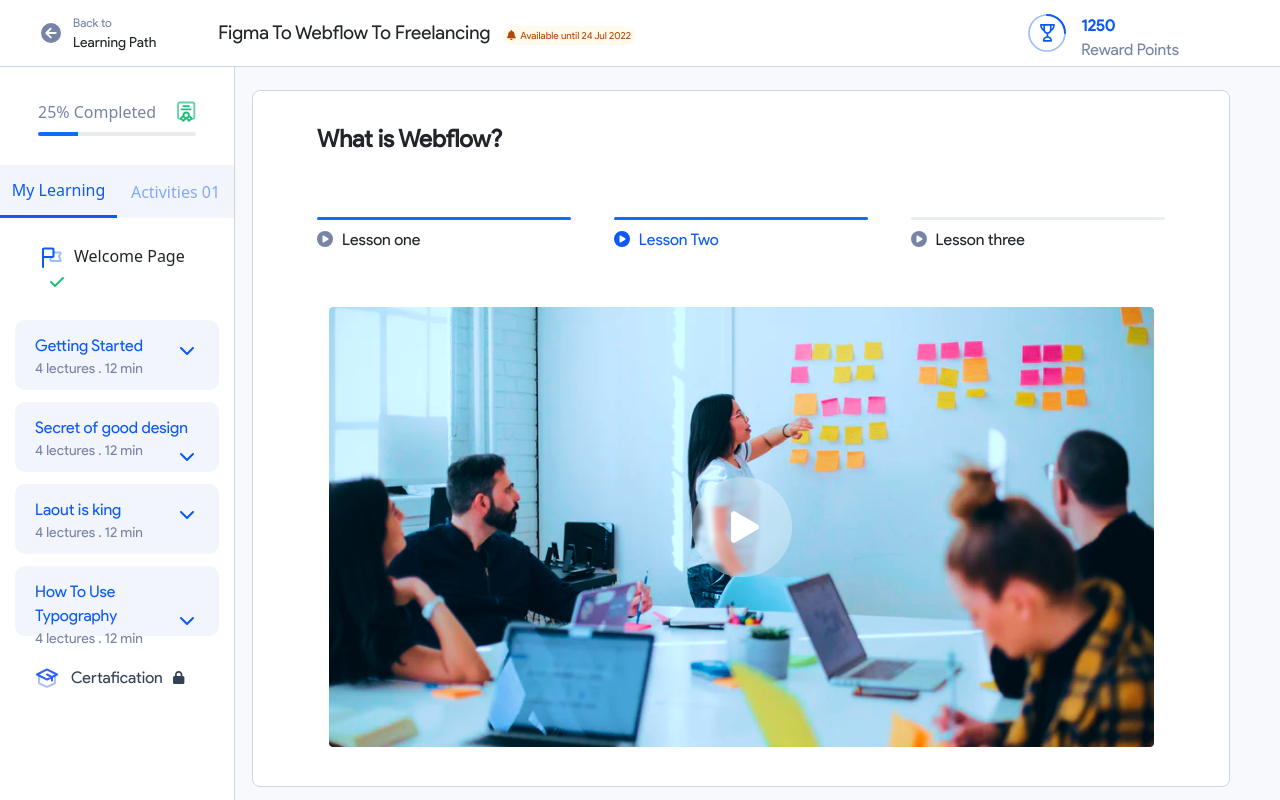
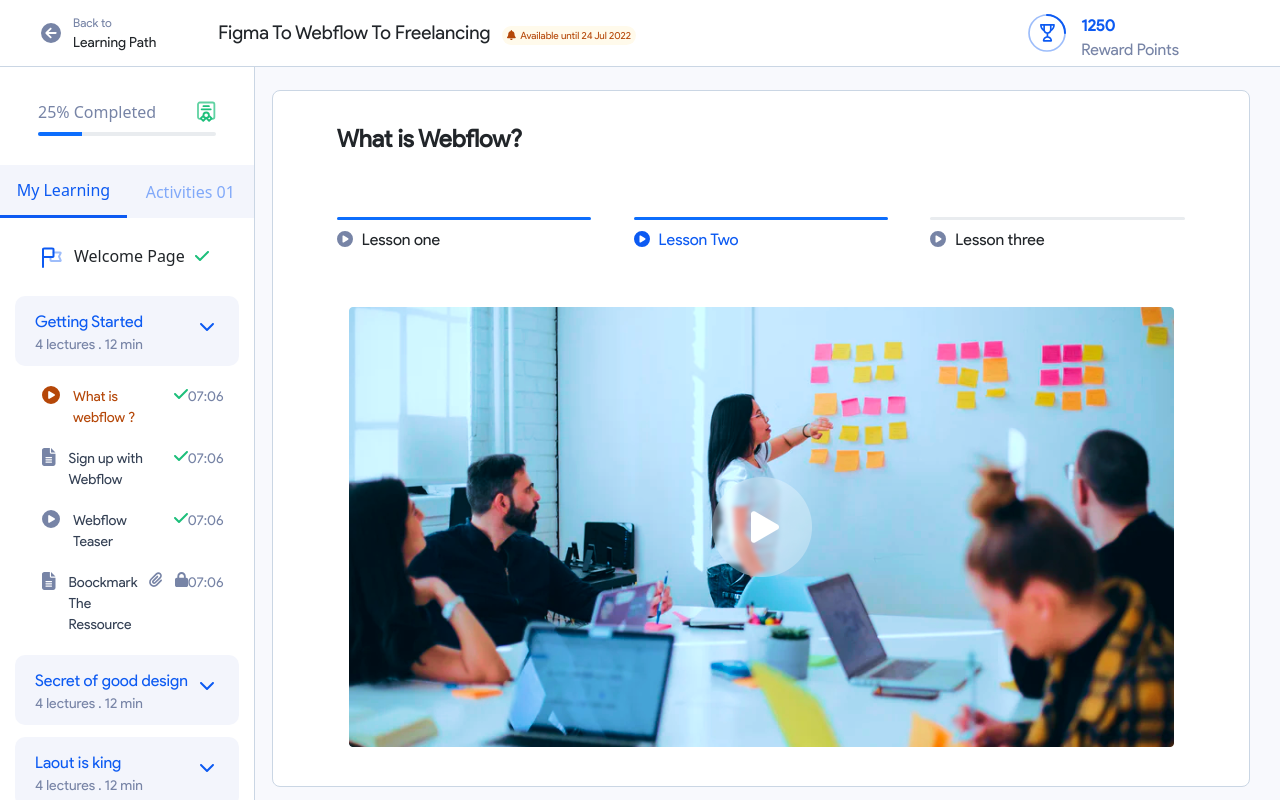
Before and after one commit to med-zino/next-js-test, a Next.js app: page /course/1 in a window 1280 px wide. Shown: the top 800 px of the page. Built offline with nearby package versions, Linux system fonts and the light colour scheme.

Commit message:
fixing accordion behviour

```diff
--- a/components/course/sidebar.js
+++ b/components/course/sidebar.js
@@ -42,8 +42,13 @@ export default function sidebar() {
       </div>
 
       <div className={styles.acc}>
-        <Accordion allowMultipleExpanded className={styles.accordion2}>
-          <AccordionItem className={styles.accordion__item2}>
+        <Accordion
+          allowMultipleExpanded
+          allowZeroExpanded
+          className={styles.accordion2}
+          preExpanded={['a']}
+        >
+          <AccordionItem uuid='a' className={styles.accordion__item2}>
             <AccordionItemHeading>
               <AccordionItemButton className={styles.accordion__button2}>
                 Getting Started
```
